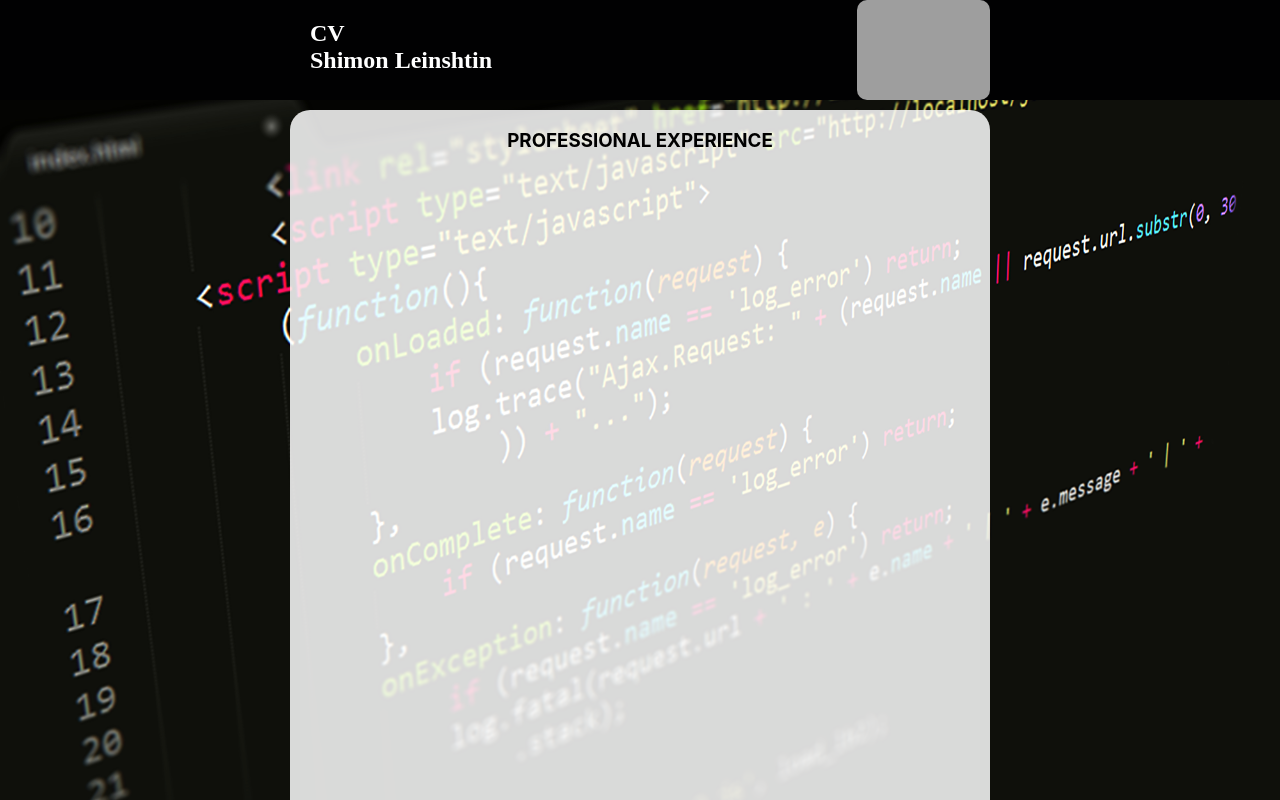
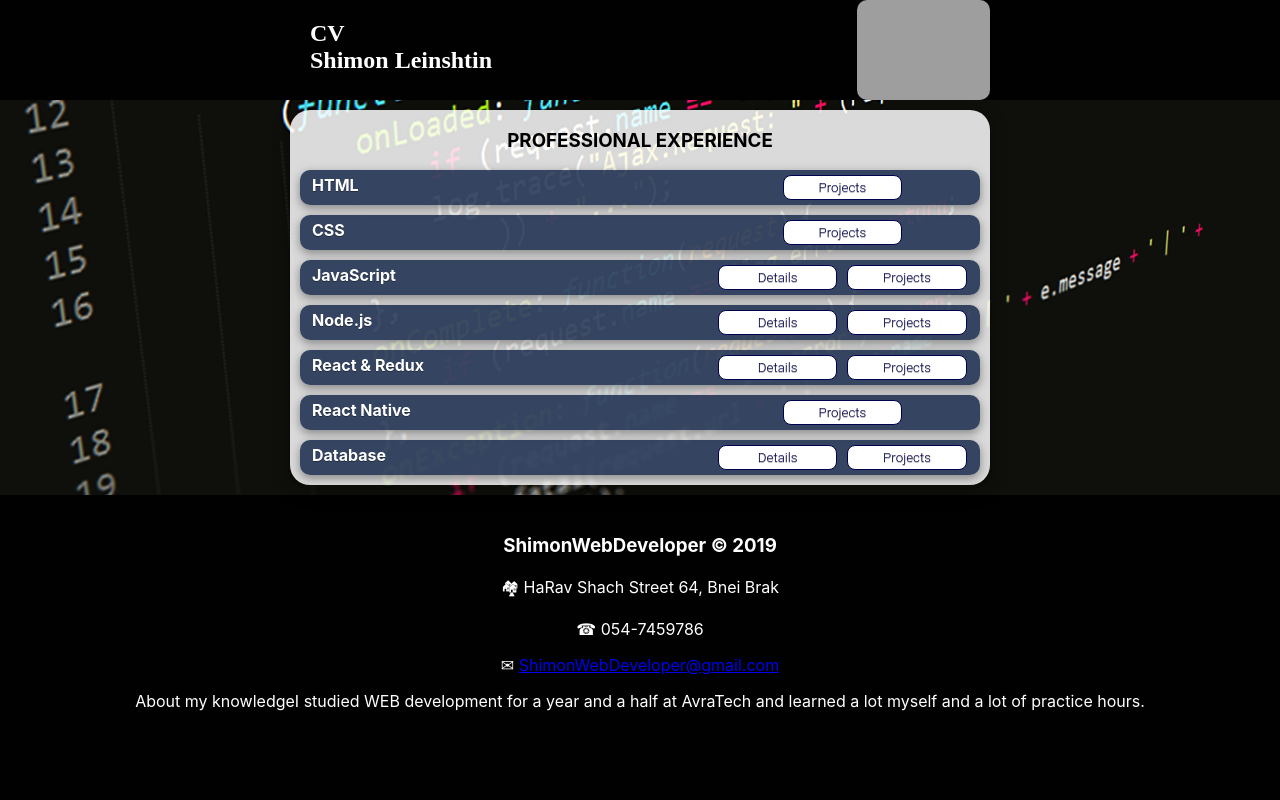
Before and after one commit to Shimon-Levinshtein/vc-shimon, a React (Create React App) app: page / in a window 1280 px wide. Shown: the top 800 px of the page. Built offline with nearby package versions, Linux system fonts and the light colour scheme; grey boxes are pictures that could not be loaded.

Commit message:
add list to PROFESSIONAL EXPERIENCE

```diff
--- a/src/App.css
+++ b/src/App.css
@@ -1,3 +1,6 @@
+body {
+  background-color: rgb(1, 1, 2)
+}
 .App {
   text-align: center;
 }
--- a/src/components/Body/Body.css
+++ b/src/components/Body/Body.css
@@ -12,9 +12,10 @@
 .bady-page {
     width: 700px;
     max-width: 95%;
-    height: 800px;
+    min-height: 200px;
     background-color: #ffffffd7;
     border-radius: 20px;
     margin-top: 10px;
     margin-bottom: 10px;
+    box-shadow: 0 4px 8px 0 rgba(0, 0, 0, 0.2), 0 6px 20px 0 rgba(0, 0, 0, 0.19);
 }
--- a/src/components/Body/Body.js
+++ b/src/components/Body/Body.js
@@ -1,11 +1,18 @@
-import React, { PropTypes } from 'react';
+import React, { useState } from 'react';
+import DetailWindow from './Components/DetailWindow';
 import './Body.css';
+import { programmingLanguagesArr } from './specification/programmingLanguages';
 
 const Body = props => {
+
     return (
         <div className='div-body'>
             <div className='bady-page'>
                 <h3>PROFESSIONAL EXPERIENCE</h3>
+                {programmingLanguagesArr.map((item, i) => (
+                    <DetailWindow obj={item} key={i}/>
+                ))}
+
             </div>
         </div>
     );
--- /dev/null
+++ b/src/components/Body/Components/DetailBlockWindow.css
@@ -0,0 +1,6 @@
+.div-detail-block-window {
+    display: inline-block;
+    background-color: white;
+    height: 100%;
+    width: 100%;
+}
--- /dev/null
+++ b/src/components/Body/Components/DetailBlockWindow.js
@@ -0,0 +1,14 @@
+import React from 'react';
+import './DetailBlockWindow.css';
+
+
+const DetailBlockWindow = () => {
+    return (
+        <div className='div-detail-block-window'>
+            <p>aaa</p>
+
+        </div>
+    );
+};
+
+export default DetailBlockWindow;
--- /dev/null
+++ b/src/components/Body/Components/DetailWindow.css
@@ -0,0 +1,70 @@
+.div-detail-window {
+    box-shadow: 0 4px 8px 0 rgba(0, 0, 0, 0.1), 0 3px 10px 0 rgba(128, 128, 128, 0.733);
+    border-radius: 10px;
+    margin: 10px;
+    background-color: rgba(2, 22, 58, 0.76);
+    height: 35px;
+    display: flex;
+    justify-content: center;
+    padding-right: 5px;
+}
+
+.div-detail-window:hover {
+    transform: scale(1.02);
+}
+
+.div-detail-window-buttons{
+    width: 40%;
+    display: flex;
+    justify-content: center;
+}
+
+.div-detail-window-buttons button{
+    border-radius: 8px;
+    height: 70%;
+    width: 45%;
+    display:inline-block;
+    padding: 2px;
+    margin: 5px;
+    border: 0.1em solid rgb(0, 0, 78);
+    color: rgb(0, 0, 78);
+    box-sizing: border-box;
+    text-decoration:none;
+    font-family:'Roboto',sans-serif;
+    font-weight:300;
+    text-shadow: 0 0.04em 0.04em rgba(0,0,0,0.35);
+    background-color: #FFFFFF;
+    text-align: center;
+    transition: all 0.15s;
+
+}
+
+.div-detail-window-buttons button:hover{
+    text-shadow: 0 0 2em rgba(255,255,255,1);
+    color:#FFFFFF;
+    border-color:#FFFFFF;
+    background-color:  rgb(0, 0, 78);
+    transform: scale(1.05);
+    box-shadow: 0 4px 8px 0 rgba(0, 0, 0, 0.1), 0 3px 10px 0 rgba(128, 128, 128, 0.733);
+    cursor: pointer;
+}
+
+.div-detail-window-buttons button:checked{
+    text-shadow: 0 0 2em rgba(255,255,255,1);
+    color:#FFFFFF;
+    border-color:#FFFFFF;
+    background-color:  rgb(0, 0, 78);
+    transform: scale(1.05);
+    box-shadow: 0 4px 8px 0 rgba(0, 0, 0, 0.1), 0 3px 10px 0 rgba(128, 128, 128, 0.733);
+    cursor: pointer;
+}
+
+.div-detail-window h4{
+    color: white;
+    text-align: left;
+    padding-top: 5px;
+    padding-left: 12px;
+    margin: 0px;
+    width: 60%;
+    text-shadow: 0 0.04em 0.04em rgba(0,0,0,0.35);
+}
--- /dev/null
+++ b/src/components/Body/Components/DetailWindow.js
@@ -0,0 +1,32 @@
+import React from 'react';
+import './DetailWindow.css';
+import DetailBlockWindow from './DetailBlockWindow';
+
+
+const DetailWindow = props => {
+
+    const hendletButtons = () => {
+        if (props.obj.specification.length > 0) {
+            return <button onClick={() => dsplayDetailBlockWindow()}>Details</button>;
+        }
+    };
+
+    const dsplayDetailBlockWindow = () => {
+        return <DetailBlockWindow />
+    };
+
+
+
+    return (
+        <div className='div-detail-window'>
+            <h4>{props.obj.title}</h4>
+            <div className='div-detail-window-buttons'>
+                {hendletButtons()}
+                <button>Projects</button>
+            </div>
+        </div>
+    );
+};
+
+
+export default DetailWindow;
--- a/src/components/Body/specification/programmingLanguages.js
+++ b/src/components/Body/specification/programmingLanguages.js
@@ -1,4 +1,112 @@
-exports const programmingLanguagesObj = {
-    HTML: '',
+export const programmingLanguagesArr = [
+    {
+        title: 'HTML', specification: [
 
-}
+        ]
+    },
+    {
+        title: 'CSS', specification: [
+
+        ]
+    },
+    {
+        title: 'JavaScript', specification: [
+            "	array & objects & JSON & Switch & function & Classes	",
+            "	async programming	",
+            "	HTTP Request & HTTP Response	",
+            "	Ajax - Asynchronous JavaScript and XML	",
+            "	Blocking vs Non Blocking	",
+            "	Using callbacks	",
+            "	Promises & Error management in Promises & Multiple Promises	",
+            "	Await Async	",
+            "	Fetch API	",
+            "	Generators	",
+            "	Prototype inheritance	",
+            "	this & call & apply & bind	",
+            "	oop (Object-oriented)	",
+            "	Scope (Global scope & block scope)	",
+            "	Hoisting	",
+            "	Execution Context Object	",
+            "	lookup	",
+            "	Closure & Garbage Collector	",
+            "	ES6-ES9	",
+            "	Blocked Scope Variables & Rest/Spread Operator	",
+            "	modules	",
+            "	Arrow function	",
+            "	Destructing	",
+            "	Default Parameters	",
+            "	Object Literal Extension	",
+            "	Modules	",
+            "	Symbols	",
+            "	for...of loop	",
+            "	Maps and Sets	",
+            "	proxy API	",
+        ]
+    },
+    {
+        title: 'Node.js', specification: [
+            "	Debugging	",
+            "	Express & Dynamic Routes	",
+            "	Lifecycle & Event	",
+            "	Requests & Sending Responses	",
+            "	Routing Requests	",
+            "	Finding & Fixing Syntax Errors	",
+            "	Pug Template & EJS Template	",
+            "	Dynamic Content & Templating Engines	",
+            "	Model View Controller (MVC)	",
+            "	SQL & Sequelize (SQL and NoSQL) & One-To-Many & Many-To-Many Relations	",
+            "	MongoDB & Mongoose	",
+            "	Sessions & Cookies	",
+            "	Authentication & Validation & Encrypting Passwords & CSRF Token	",
+            "	Sending Emails & Resetting Passwords	",
+            "	Validation & Validation Error Messages	",
+            "	Error Handling & File Upload + Download	",
+            "	Using PDFKit	",
+            "	Adding Pagination	",
+            "	Async Requests & Adding Payments	",
+            "	REST API & Build Live Project	",
+            "	Websockets + Socket.io & Deploying	",
+            "	Build Project Includes: Router & SQL & Dynamic Content & Session & Cookies & File Upload + Download & Sending Emails	",
+            "	Deploying App	",
+            "	Testing Node.js Applications	",
+        ]
+    },
+    {
+        title: 'React & Redux', specification: [
+            "	Components & jsxProps & Stats & (Props, Default Props)	",
+            "	props - validation data	",
+            "	Conditional Rendering	",
+            "	React Events	",
+            "	React Hook (useState(), useEffect())	",
+            "	Two Way Binding	",
+            "	Adding Styling with Stylesheets & Working with Inline Styles	",
+            "	Debugging React Apps	",
+            "	Class Components & Functional Components	",
+            "	Refs	",
+            "	Component Lifecycle	",
+            "	React's DOM Updating Strategy	",
+            "	Validating Props	",
+            "	Retrieving Data from the Backend	",
+            "	Routing and SPAs	",
+            "	Setting Up Links	",
+            "	Redux (Actions, Reducer) & Combining Reducer	",
+            "	Redux DevTools	",
+            "	Deploying the App to the Web	",
+            "	Jest	",
+        ]
+    },
+    {
+        title: 'React Native', specification: [
+
+        ]
+    },
+    {
+        title: 'Database', specification: [
+            "	SQL	",
+            "	Sequelize (SQL and NoSQL)	",
+            "	One-To-Many & Many-To-Many Relations	",
+            "	MongoDB	",
+            "	Mongoose	",
+        ]
+    },
+];
--- a/src/components/Footer/Footer.js
+++ b/src/components/Footer/Footer.js
@@ -1,10 +1,10 @@
-import React, { PropTypes } from 'react';
+import React from 'react';
 import './Footer.css';
 
 const Footer = props => {
     return (
         <div className='div-footer'>
-            <h3>Shimon<span>WebDeveloper</span> &copy; 2020</h3>
+            <h3>Shimon<span>WebDeveloper</span> &copy; 2019</h3>
             <div>
                 <p> 🏘  HaRav Shach Street 64, Bnei Brak</p>
             </div>
@@ -14,7 +14,7 @@ const Footer = props => {
             <div>
                 <p>✉ <a href="mailto:shimonwebdeveloper@gmail.com">ShimonWebDeveloper@gmail.com</a></p>
             </div>
-            <p class="footer-company-about">
+            <p className="footer-company-about">
                 <span>About my knowledge</span>
         I studied WEB development for a year and a half at AvraTech and learned a lot myself and a lot of practice
         hours.
```
